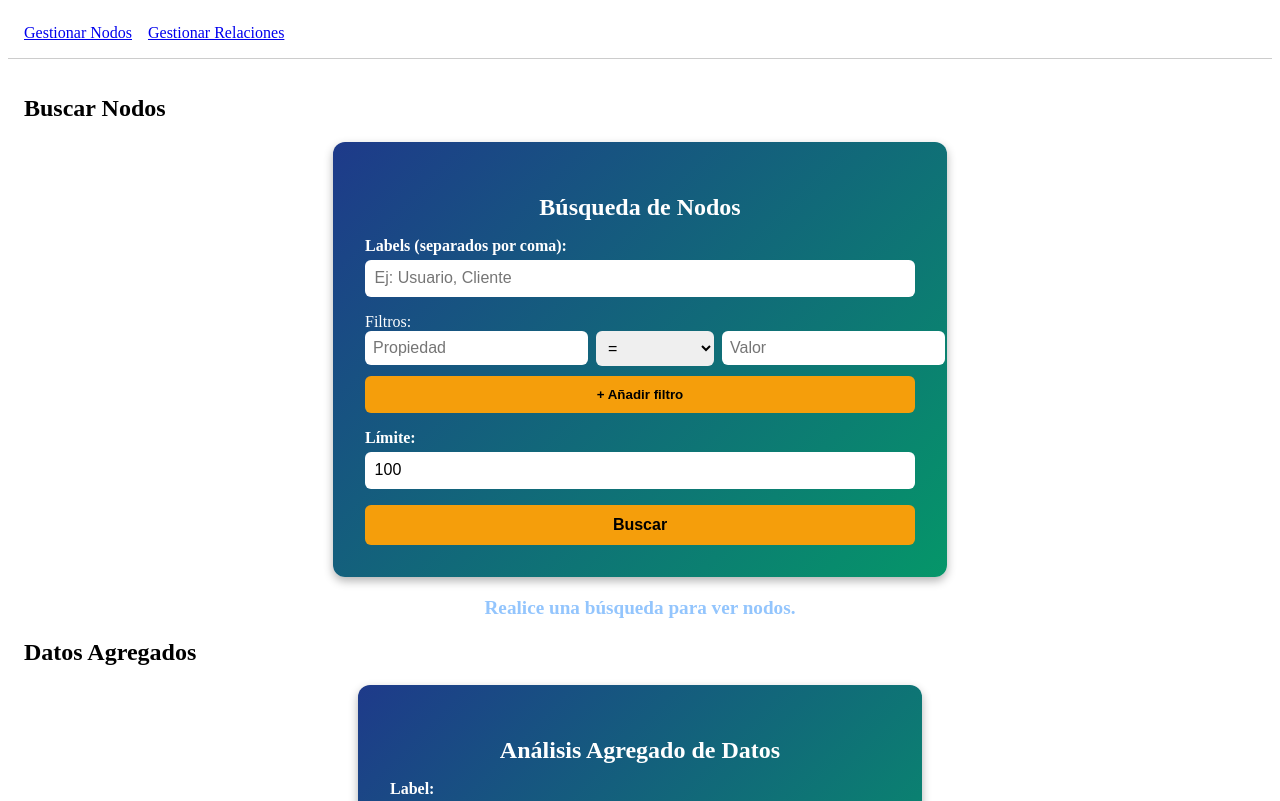
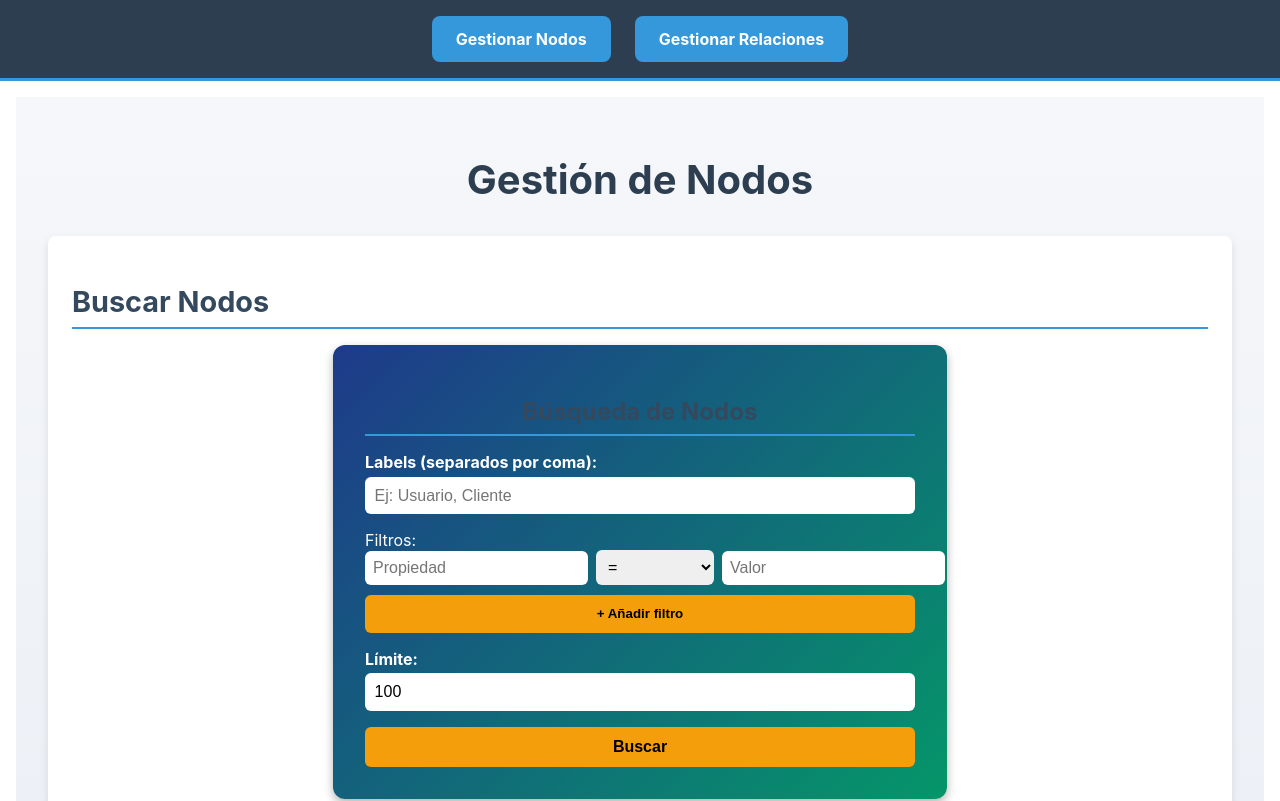
Before and after one commit to SergioAle210/Redify, a React (Create React App) app in the folder redify/: page /nodes in a window 1280 px wide. Shown: the top 801 px of the page. Built offline with nearby package versions, Linux system fonts and the light colour scheme.

Commit message:
Navbar y pages

```diff
--- a/redify/src/App.js
+++ b/redify/src/App.js
@@ -2,14 +2,14 @@ import React from 'react';
 import { BrowserRouter as Router, Routes, Route, Link, Navigate } from 'react-router-dom';
 import NodeManagementPage from './pages/NodeManagementPage';
 import RelationshipManagementPage from './pages/RelationshipManagementPage';
-
+import "./index.css"
 function App() {
   return (
     <Router>
       <div>
-        <nav style={{ padding: '1rem', borderBottom: '1px solid #ccc' }}>
-          <Link to="/nodes" style={{ marginRight: '1rem' }}>Gestionar Nodos</Link>
-          <Link to="/relationships">Gestionar Relaciones</Link>
+        <nav className="navbar">
+          <Link to="/nodes" className="nav-link">Gestionar Nodos</Link>
+          <Link to="/relationships" className="nav-link">Gestionar Relaciones</Link>
         </nav>
         <div style={{ padding: '1rem' }}>
           <Routes>
--- a/redify/src/index.css
+++ b/redify/src/index.css
@@ -11,3 +11,27 @@ code {
   font-family: source-code-pro, Menlo, Monaco, Consolas, 'Courier New',
     monospace;
 }
+.navbar {
+  background: #2c3e50; /* Azul oscuro */
+  padding: 1rem;
+  display: flex;
+  justify-content: center;
+  gap: 1.5rem;
+  border-bottom: 3px solid #3498db;
+}
+
+.nav-link {
+  text-decoration: none;
+  background: #3498db; /* Azul vibrante */
+  color: white;
+  padding: 0.8rem 1.5rem;
+  border-radius: 8px;
+  font-size: 1rem;
+  font-weight: bold;
+  transition: background 0.3s ease, transform 0.2s ease;
+}
+
+.nav-link:hover {
+  background: #2980b9; /* Azul más oscuro */
+  transform: scale(1.05);
+}
--- a/redify/src/pages/NodeManagementPage.js
+++ b/redify/src/pages/NodeManagementPage.js
@@ -8,25 +8,45 @@ import NodeCreateWithPropsForm from '../components/NodeCreateWithPropsForm';
 import NodeUpdateForm from '../components/NodeUpdateForm';
 import NodeRemovePropsForm from '../components/NodeRemovePropsForm';
 import NodeDeleteForm from '../components/NodeDeleteForm';
+import './styles/NodeManagementPage.css';
 
 function NodeManagementPage() {
   return (
-    <div>
+    <div className="node-management">
+      <h1 className="page-title">Gestión de Nodos</h1>
+
+      <section>
         <h2>Buscar Nodos</h2>
         <NodeSearchForm />
         <NodeList />
+      </section>
+
+      <section>
         <h2>Datos Agregados</h2>
         <NodeAggregatedForm />
+      </section>
+
+      <section>
         <h2>Crear Nodos</h2>
         <NodeCreateSingleForm />
         <NodeCreateMultiForm />
         <NodeCreateWithPropsForm />
+      </section>
+
+      <section>
         <h2>Actualizar Nodos</h2>
         <NodeUpdateForm />
-      <h2>Remover Propiedades de Nodos</h2>
+      </section>
+
+      <section>
+        <h2>Remover Propiedades</h2>
         <NodeRemovePropsForm />
+      </section>
+
+      <section>
         <h2>Eliminar Nodos</h2>
         <NodeDeleteForm />
+      </section>
     </div>
   );
 }
--- a/redify/src/pages/RelationshipManagementPage.js
+++ b/redify/src/pages/RelationshipManagementPage.js
@@ -3,18 +3,33 @@ import RelationshipCreateForm from '../components/RelationshipCreateForm';
 import RelationshipUpdateForm from '../components/RelationshipUpdateForm';
 import RelationshipRemovePropsForm from '../components/RelationshipRemovePropsForm';
 import RelationshipDeleteForm from '../components/RelationshipDeleteForm';
+import './styles/NodeManagementPage.css';
+
 
 function RelationshipManagementPage() {
   return (
-    <div>
+    <div className="relationship-management">
+      <h1 className="page-title">Gestión de Relaciones</h1>
+
+      <section>
         <h2>Crear Relación</h2>
         <RelationshipCreateForm />
+      </section>
+
+      <section>
         <h2>Actualizar Relaciones</h2>
         <RelationshipUpdateForm />
-      <h2>Remover Propiedades de Relaciones</h2>
+      </section>
+
+      <section>
+        <h2>Remover Propiedades</h2>
         <RelationshipRemovePropsForm />
+      </section>
+
+      <section>
         <h2>Eliminar Relaciones</h2>
         <RelationshipDeleteForm />
+      </section>
     </div>
   );
 }
--- /dev/null
+++ b/redify/src/pages/styles/NodeManagementPage.css
@@ -0,0 +1,29 @@
+.node-management {
+    background: linear-gradient(to bottom, #f5f7fa, #c3cfe2);
+    min-height: 100vh;
+    padding: 2rem;
+  }
+
+  .page-title {
+    text-align: center;
+    font-size: 2.5rem;
+    font-weight: bold;
+    margin-bottom: 2rem;
+    color: #2c3e50;
+  }
+
+  section {
+    background: #fff;
+    padding: 1.5rem;
+    margin-bottom: 1.5rem;
+    border-radius: 8px;
+    box-shadow: 0 4px 8px rgba(0, 0, 0, 0.1);
+  }
+
+  h2 {
+    font-size: 1.8rem;
+    color: #34495e;
+    margin-bottom: 1rem;
+    border-bottom: 2px solid #3498db;
+    padding-bottom: 0.5rem;
+  }
--- /dev/null
+++ b/redify/src/pages/styles/RelationshipManagementPage.css
@@ -0,0 +1,29 @@
+.relationship-management {
+    background: linear-gradient(to bottom, #f5f7fa, #c3cfe2);
+    min-height: 100vh;
+    padding: 2rem;
+  }
+
+  .page-title {
+    text-align: center;
+    font-size: 2.5rem;
+    font-weight: bold;
+    margin-bottom: 2rem;
+    color: #2c3e50;
+  }
+
+  section {
+    background: #fff;
+    padding: 1.5rem;
+    margin-bottom: 1.5rem;
+    border-radius: 8px;
+    box-shadow: 0 4px 8px rgba(0, 0, 0, 0.1);
+  }
+
+  h2 {
+    font-size: 1.8rem;
+    color: #34495e;
+    margin-bottom: 1rem;
+    border-bottom: 2px solid #3498db;
+    padding-bottom: 0.5rem;
+  }
```
Lines whose indentation alone changed are shown as unchanged.
